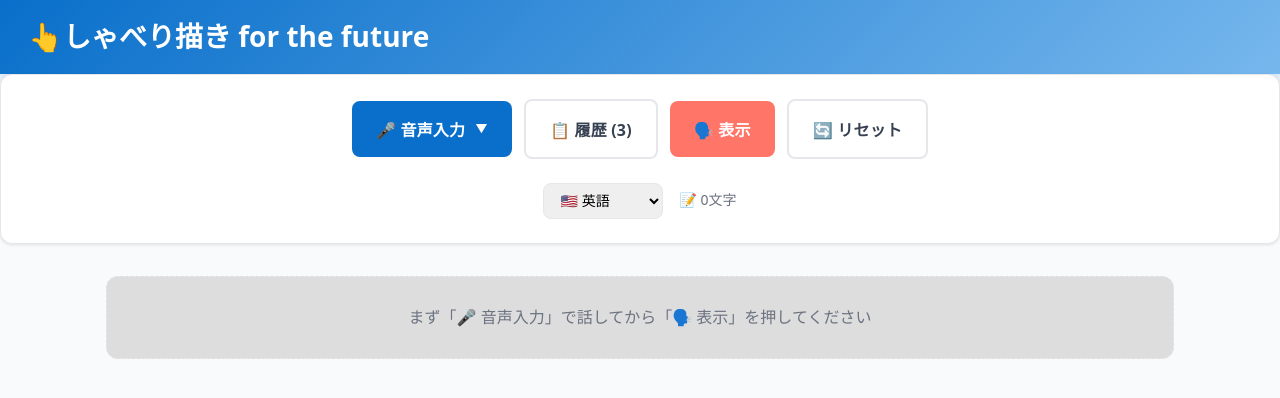
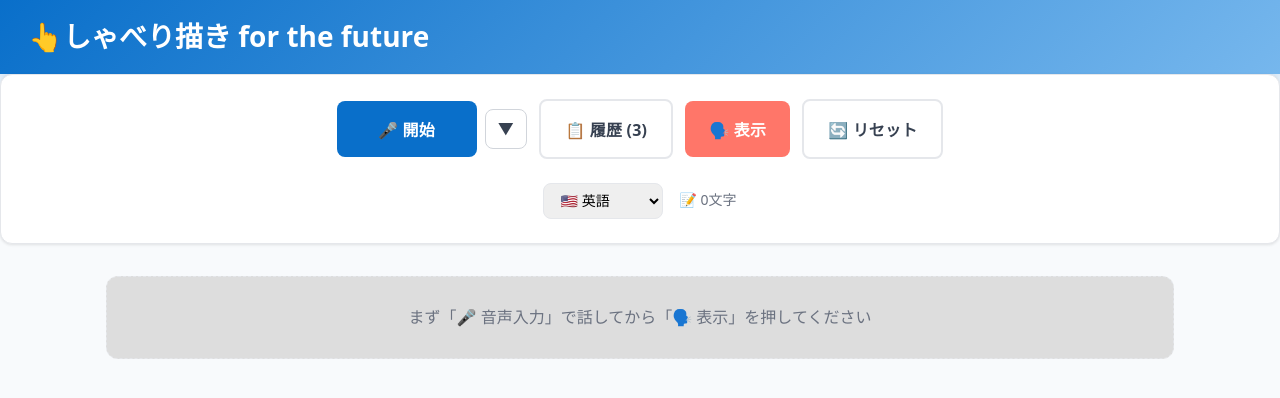
Before and after one commit to rsplndnt/scribble-translator, a React (Vite) app: page / in a window 1280 px wide. Shown: the top 398 px of the page. Built offline with nearby package versions, Linux system fonts and the light colour scheme.

Commit message:
ドロップダウン表示と入力開始を分離 - 専用の▼ボタンでドロップダウン表示、メインボタンで入力開始

```diff
--- a/src/components/ScribbleTranslator.jsx
+++ b/src/components/ScribbleTranslator.jsx
@@ -1098,33 +1098,54 @@ const ScribbleTranslator = () => {
         <div style={styles.toolbarMain}>
           {/* 入力方式選択ドロップダウン */}
           <div style={{ position: 'relative' }}>
+                        <div style={{ display: 'flex', alignItems: 'center', gap: '8px' }}>
+              {/* 入力開始ボタン */}
               <button
                 onClick={() => {
-                // 音声入力の場合は録音開始/停止
                   if (selectedInputMethod === 'voice') {
                     toggleMic();
-                } else {
-                  // キーボード・手書きの場合はドロップダウン表示
-                  setShowInputDropdown(!showInputDropdown);
+                  } else if (selectedInputMethod === 'keyboard') {
+                    setInlineEditMode('keyboard');
+                    setInlineEditText('');
+                    const centerX = window.innerWidth / 2 - 225;
+                    const centerY = window.innerHeight / 2 - 100;
+                    setInlineEditPosition({ x: centerX, y: centerY });
+                    setIsComposing(false);
+                    setEnterPressCount(0);
+                  } else if (selectedInputMethod === 'handwriting') {
+                    setInlineEditMode('ink');
+                    setInlineEditText('');
+                    const centerX = window.innerWidth / 2 - 150;
+                    const centerY = window.innerHeight / 2 - 100;
+                    setInlineEditPosition({ x: centerX, y: centerY });
+                    setIsComposing(false);
+                    setEnterPressCount(0);
                   }
                 }}
                 style={{
                   ...styles.btnBlue,
-                display: 'flex',
-                alignItems: 'center',
-                gap: '8px',
-                minWidth: '160px',
-                justifyContent: 'space-between',
+                  minWidth: '140px',
                   backgroundColor: selectedInputMethod === 'voice' && isListening ? '#dc2626' : '#096FCA',
                 }}
               >
-              <span>
-                {selectedInputMethod === 'voice' && (isListening ? '⏹ 停止' : '🎤 音声入力')}
-                {selectedInputMethod === 'keyboard' && '⌨️ キーボード'}
-                {selectedInputMethod === 'handwriting' && '✍️ 手書き'}
-              </span>
-              <span style={{ fontSize: '12px' }}>▼</span>
+                {selectedInputMethod === 'voice' && (isListening ? '⏹ 停止' : '🎤 開始')}
+                {selectedInputMethod === 'keyboard' && '⌨️ 入力開始'}
+                {selectedInputMethod === 'handwriting' && '✍️ 入力開始'}
               </button>
+
+              {/* ドロップダウン表示ボタン */}
+              <button
+                onClick={() => setShowInputDropdown(!showInputDropdown)}
+                style={{
+                  ...styles.btnGhost,
+                  padding: '8px 12px',
+                  minWidth: 'auto',
+                  border: '1px solid #d1d5db',
+                }}
+              >
+                ▼
+              </button>
+            </div>
 
 
 
```
Lines whose indentation alone changed are shown as unchanged.
